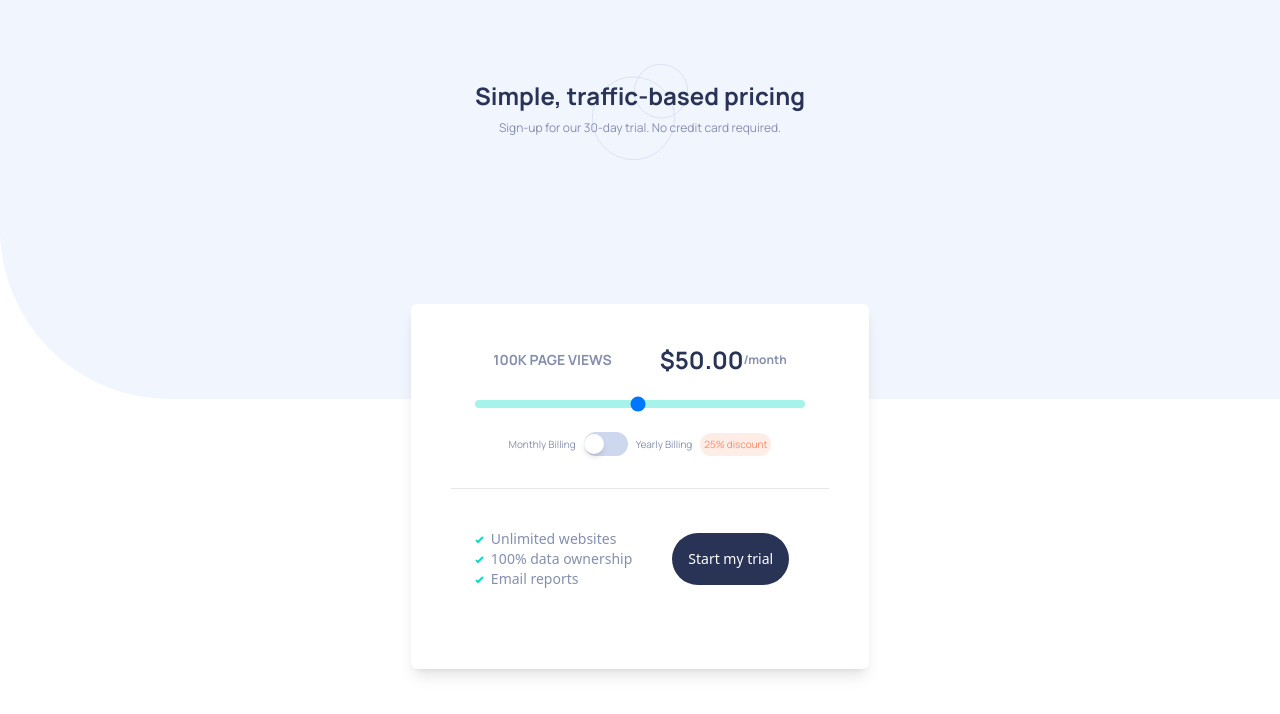
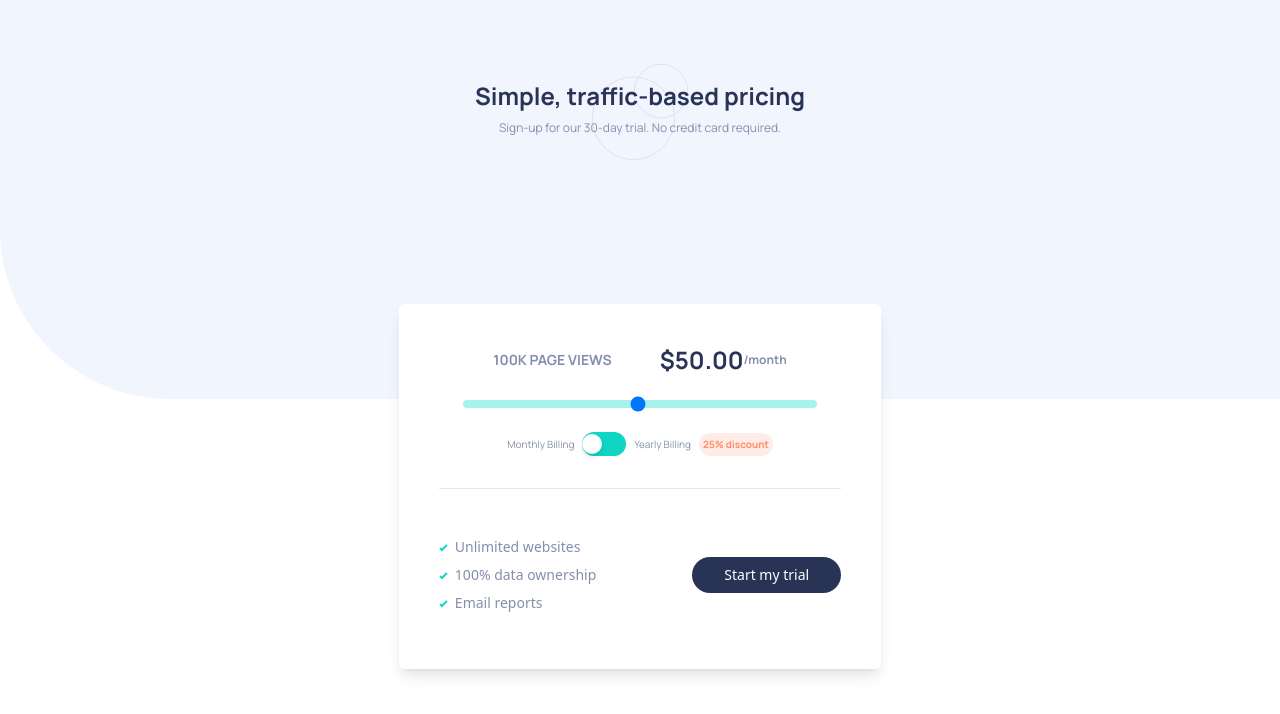
Before and after one commit to lavollmer/interactive-pricing-tool, a React (Vite) app: page / in a window 1280 px wide. Shown: the top 714 px of the page. Built offline with nearby package versions, Linux system fonts and the light colour scheme.

Commit message:
finalizing styling details

```diff
--- a/src/App.jsx
+++ b/src/App.jsx
@@ -74,24 +74,24 @@ function App() {
               <label className="flex items-center cursor-pointer rounded-full">
                 {/* peer class is added to establish a reference for sibling elements, opacity-0 and absolute are to visually hide the checkbox */}
                 <input type="checkbox" className="peer opacity-0 absolute" />
-                <div className="relative w-11 h-6 bg-light-grayish-blue-toggle rounded-full"></div>
+                <div className="relative w-11 h-6 bg-strong-cyan rounded-full"></div>
                 <div className="absolute w-5 h-5 bg-white rounded-full shadow-md transform peer-checked:translate-x-full transition-transform"></div>
               </label>
 
               <h2>Yearly Billing</h2>
               <div className="bg-light-grayish-red rounded-full p-1 outline-style-solid">
-                <h2 className="text-light-red">25% discount</h2>
+                <h2 className="text-light-red font-bold">25% discount</h2>
               </div>
             </div>
             <hr className="h-px my-8 bg-gray-200 border-0 dark:bg-gray-700"></hr>
-            <div className="flex flex-row space-x-10 m-10 text-grayish-blue">
-              <ul className="checkmark-list text-sm">
-                <li>Unlimited websites</li>
-                <li>100% data ownership</li>
+            <div className="flex space-x-20 text-grayish-blue">
+              <ul className="checkmark-list text-sm p-4">
+                <li className="pb-2">Unlimited websites</li>
+                <li className="pb-2">100% data ownership</li>
                 <li>Email reports</li>
               </ul>
-              <div className="flex">
-                <button className="pl-4 pr-4 mt-1 mb-1 w-full bg-dark-desaturated-blue text-white text-sm rounded-full">
+              <div className="flex flex-col items-center justify-center">
+                <button className="pl-8 pr-8 pt-2 pb-2 w-full bg-dark-desaturated-blue text-white text-sm rounded-full">
                   Start my trial
                 </button>
               </div>
```
